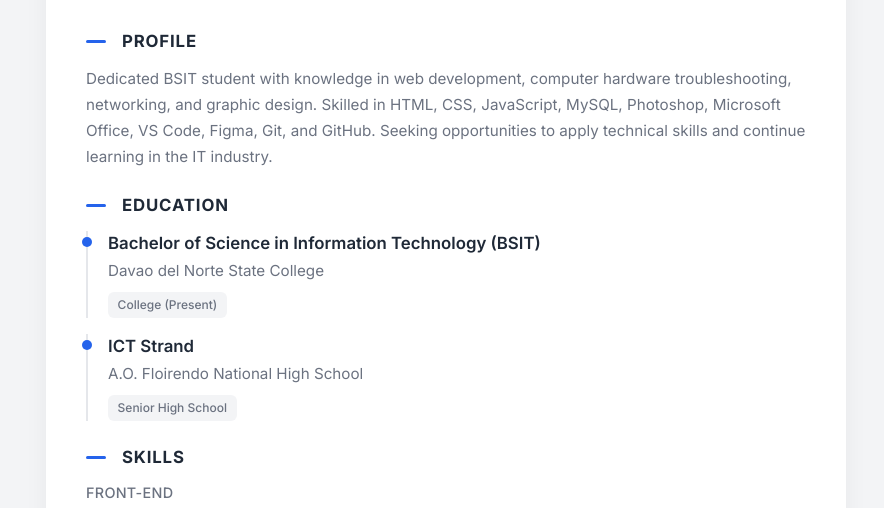
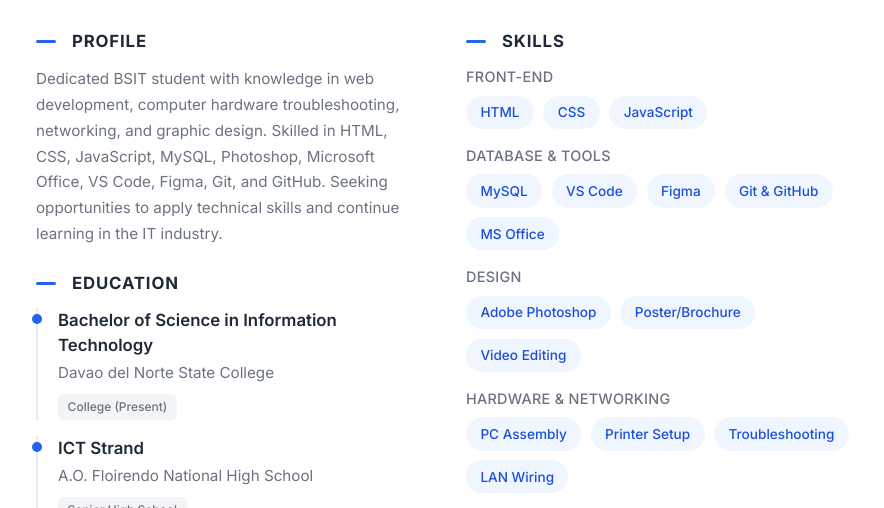
Before and after one commit to menozaaxlbien-sudo/My-cv, a plain HTML site: page index.html in a window 1280 px wide. Shown: the part 258-766 px from the top of the page, without its empty margins (194-1078 px from the left). Drawn offline with Linux system fonts and the light colour scheme.

Commit message:
add layout

```diff
--- a/index.html
+++ b/index.html
@@ -35,6 +35,9 @@
                 </div>
             </header>
 
+            <!-- 2-COLUMN GRID FOR COMPACTNESS -->
+            <div class="main-content-grid">
+                <div class="left-column">
                     <section class="section">
                         <div class="section-title">
                             <span class="line"></span>
@@ -51,7 +54,7 @@
                         <div class="timeline">
                             <div class="timeline-item">
                                 <div class="timeline-content">
-                            <h4>Bachelor of Science in Information Technology (BSIT)</h4>
+                                    <h4>Bachelor of Science in Information Technology</h4>
                                     <p class="institution">Davao del Norte State College</p>
                                     <span class="badge">College (Present)</span>
                                 </div>
@@ -66,6 +69,20 @@
                         </div>
                     </section>
 
+                    <section class="section">
+                        <div class="section-title">
+                            <span class="line"></span>
+                            <h3>LANGUAGES</h3>
+                        </div>
+                        <div class="pill-container">
+                            <span class="pill outline">English</span>
+                            <span class="pill outline">Filipino</span>
+                            <span class="pill outline">Cebuano</span>
+                        </div>
+                    </section>
+                </div>
+
+                <div class="right-column">
                     <section class="section">
                         <div class="section-title">
                             <span class="line"></span>
@@ -96,7 +113,7 @@
                             <h4>Design</h4>
                             <div class="pill-container">
                                 <span class="pill">Adobe Photoshop</span>
-                        <span class="pill">Poster/Brochure Design</span>
+                                <span class="pill">Poster/Brochure</span>
                                 <span class="pill">Video Editing</span>
                             </div>
                         </div>
@@ -104,10 +121,10 @@
                         <div class="skill-category">
                             <h4>Hardware & Networking</h4>
                             <div class="pill-container">
-                        <span class="pill">Computer Assembly/Disassembly</span>
+                                <span class="pill">PC Assembly</span>
                                 <span class="pill">Printer Setup</span>
-                        <span class="pill">Computer Troubleshooting</span>
-                        <span class="pill">Basic LAN Wiring</span>
+                                <span class="pill">Troubleshooting</span>
+                                <span class="pill">LAN Wiring</span>
                             </div>
                         </div>
                     </section>
@@ -126,18 +143,8 @@
                             <p>Responsive tourism website for travel information and destination discovery.</p>
                         </div>
                     </section>
-
-            <section class="section">
-                <div class="section-title">
-                    <span class="line"></span>
-                    <h3>LANGUAGES</h3>
                 </div>
-                <div class="pill-container">
-                    <span class="pill outline">English</span>
-                    <span class="pill outline">Filipino</span>
-                    <span class="pill outline">Cebuano</span>
             </div>
-            </section>
 
             <footer class="footer">
                 <p>&copy; 2026 Axl Bien Meñoza. Curriculum Vitae.</p>
--- a/styles.css
+++ b/styles.css
@@ -25,7 +25,7 @@ body {
 }
 
 .resume-wrapper {
-    max-width: 800px;
+    max-width: 900px;
     margin: 0 auto;
 }
 
@@ -83,6 +83,13 @@ body {
     object-fit: cover;
     box-shadow: 0 4px 10px rgba(0,0,0,0.1);
     border: 3px solid #ffffff;
+}
+
+/* 2-Column Layout */
+.main-content-grid {
+    display: grid;
+    grid-template-columns: 1fr 1fr;
+    gap: 2.5rem;
 }
 
 /* Sections */
@@ -236,11 +243,15 @@ body {
         flex-direction: column-reverse;
         gap: 2rem;
     }
-    .header-image .img-placeholder {
+    .header-image .profile-img {
         width: 100px;
         height: 100px;
     }
     .header-info h1 {
         font-size: 2rem;
     }
+    .main-content-grid {
+        grid-template-columns: 1fr;
+        gap: 1.5rem;
+    }
 }
```
Lines whose indentation alone changed are shown as unchanged.
